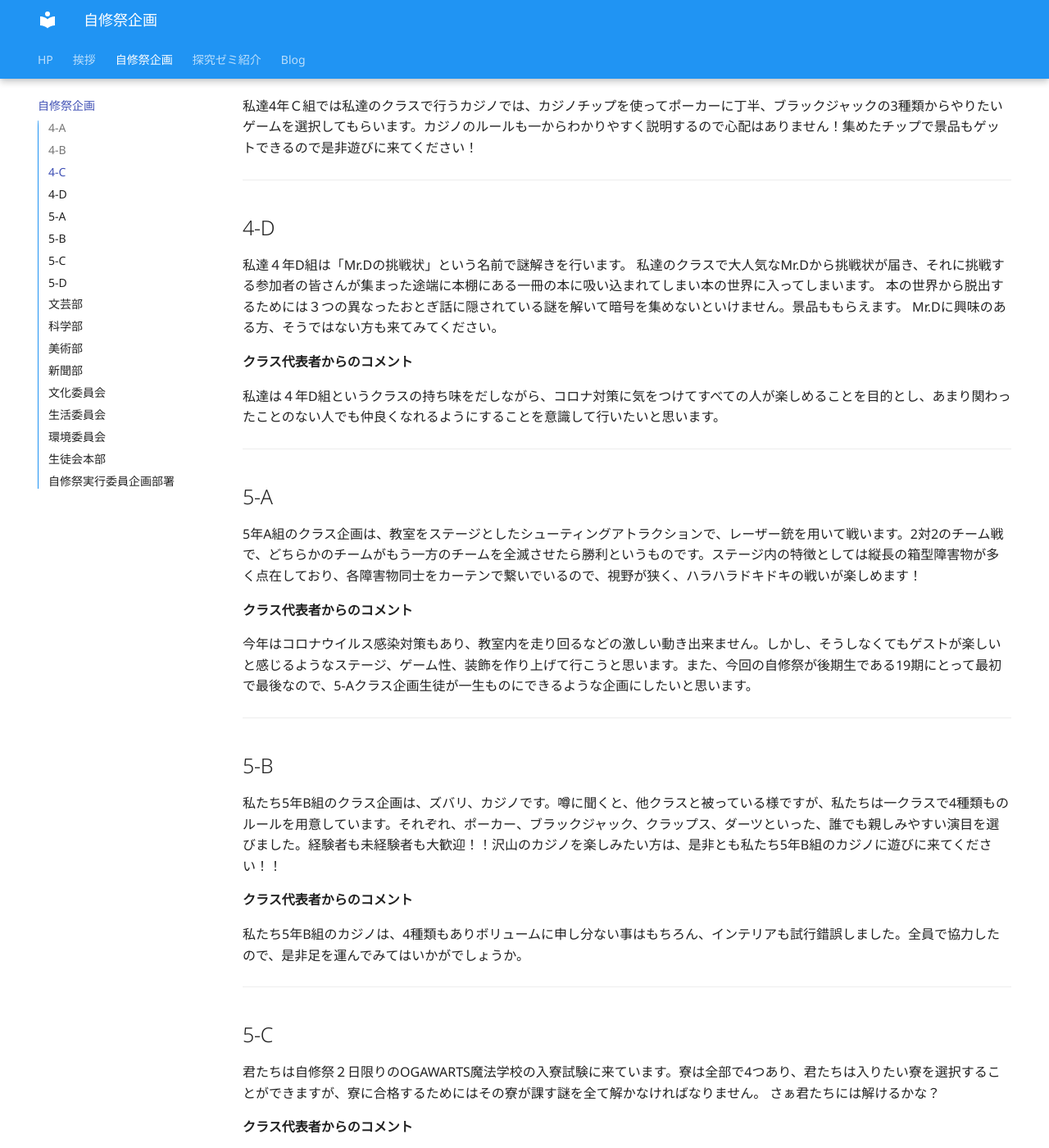
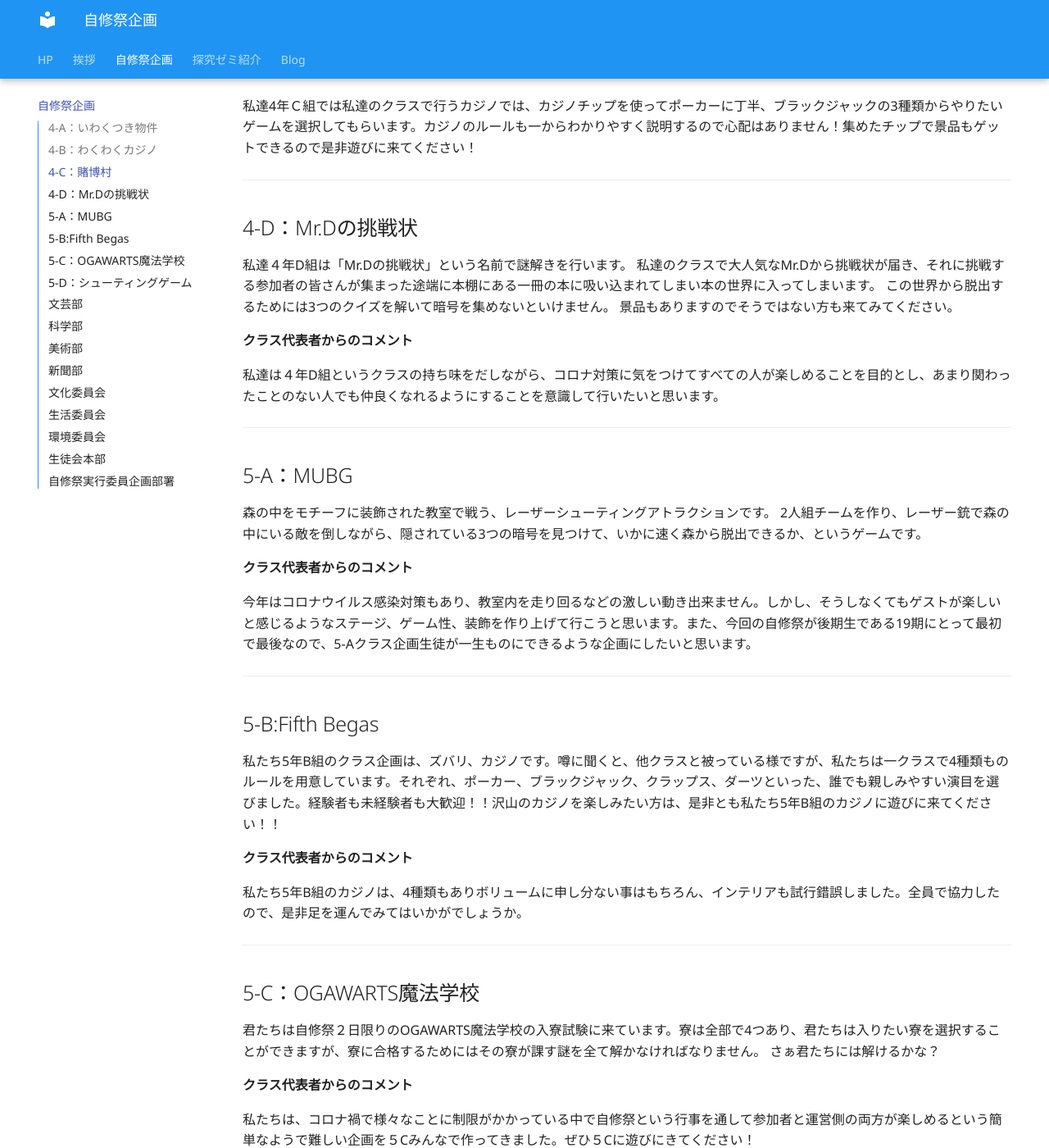
Before and after one commit to JSfes/JSfes.github.io, an MkDocs documentation site: the page built from docs/projects.md, in a window 1280 px wide and 1400 px high, scrolled down 1333 px. Shown: the whole window at 82% size. Built offline with MkDocs 1.6.1 and Material for MkDocs 9.7.7, drawn with Linux system fonts in a browser that asks for light colours; some of the changed text lies outside the part shown.

Commit message:
[Fix]: 企画の方の修正

```diff
--- a/docs/projects.md
+++ b/docs/projects.md
@@ -13,7 +13,7 @@ description: 自修祭当日に行われるクラス企画一覧
 | [実行委員](#kikaku) |  |  |  |
 
 
-## <a name='4-A'></a>4-A
+## <a name='4-A'></a>4-A：いわくつき物件
 
 私達、４年A組で行うクラス企画は、謎解き脱出ゲーム「いわくつき物件」です。
 今までの自修館にはなかった「脱出ゲーム」という試みです。
@@ -27,7 +27,7 @@ description: 自修祭当日に行われるクラス企画一覧
 
 <hr>
 
-## <a name='4-B'></a>4-B
+## <a name='4-B'></a>4-B：わくわくカジノ
 
 私達のクラス企画は「わくわくカジノ」です。その名の通り、来てくれたみんながわくわくできるカジノです。クラス内で協力して準備を進めています。生徒全員がわくわくできるように稼いだ額でランキングを付けるカスタマーズランキングなどがあり、楽しめるものが盛り沢山です！コロナ渦ということもあり、感染対策を守りながら生徒全員が楽しめるようにみんなで考えました。ぜひ遊びに来てください！
 
@@ -38,7 +38,7 @@ description: 自修祭当日に行われるクラス企画一覧
 
 <hr>
 
-## <a name='4-C'></a>4-C
+## <a name='4-C'></a>4-C：賭博村
 
 私たちのクラスは、カジノをやります！
 カジノは賭けなどあまり良くないイメージを持つ人もいると思いますが、しっかりカジノのことを知った上でゲームをすれば楽しく出来ると思います！
@@ -53,12 +53,12 @@ description: 自修祭当日に行われるクラス企画一覧
 
 <hr>
 
-## <a name='4-D'></a>4-D
+## <a name='4-D'></a>4-D：Mr.Dの挑戦状
 
 私達４年D組は「Mr.Dの挑戦状」という名前で謎解きを行います。
 私達のクラスで大人気なMr.Dから挑戦状が届き、それに挑戦する参加者の皆さんが集まった途端に本棚にある一冊の本に吸い込まれてしまい本の世界に入ってしまいます。
-本の世界から脱出するためには３つの異なったおとぎ話に隠されている謎を解いて暗号を集めないといけません。景品ももらえます。
-Mr.Dに興味のある方、そうではない方も来てみてください。
+この世界から脱出するためには3つのクイズを解いて暗号を集めないといけません。
+景品もありますのでそうではない方も来てみてください。
 
 
 **クラス代表者からのコメント**
@@ -67,9 +67,10 @@ Mr.Dに興味のある方、そうではない方も来てみてください。
 
 <hr>
 
-## <a name='5-A'></a>5-A
+## <a name='5-A'></a>5-A：MUBG
 
-5年A組のクラス企画は、教室をステージとしたシューティングアトラクションで、レーザー銃を用いて戦います。2対2のチーム戦で、どちらかのチームがもう一方のチームを全滅させたら勝利というものです。ステージ内の特徴としては縦長の箱型障害物が多く点在しており、各障害物同士をカーテンで繋いでいるので、視野が狭く、ハラハラドキドキの戦いが楽しめます！
+森の中をモチーフに装飾された教室で戦う、レーザーシューティングアトラクションです。
+2人組チームを作り、レーザー銃で森の中にいる敵を倒しながら、隠されている3つの暗号を見つけて、いかに速く森から脱出できるか、というゲームです。
 
 
 **クラス代表者からのコメント**
@@ -78,7 +79,7 @@ Mr.Dに興味のある方、そうではない方も来てみてください。
 
 <hr>
 
-## <a name='5-B'></a>5-B
+## <a name='5-B'></a>5-B:Fifth Begas
 
 私たち5年B組のクラス企画は、ズバリ、カジノです。噂に聞くと、他クラスと被っている様ですが、私たちは一クラスで4種類ものルールを用意しています。それぞれ、ポーカー、ブラックジャック、クラップス、ダーツといった、誰でも親しみやすい演目を選びました。経験者も未経験者も大歓迎！！沢山のカジノを楽しみたい方は、是非とも私たち5年B組のカジノに遊びに来てください！！
 
@@ -89,7 +90,7 @@ Mr.Dに興味のある方、そうではない方も来てみてください。
 
 <hr>
 
-## <a name='5-C'></a>5-C
+## <a name='5-C'></a>5-C：OGAWARTS魔法学校
 
 君たちは自修祭２日限りのOGAWARTS魔法学校の入寮試験に来ています。寮は全部で4つあり、君たちは入りたい寮を選択することができますが、寮に合格するためにはその寮が課す謎を全て解かなければなりません。
 さぁ君たちには解けるかな？
@@ -101,7 +102,7 @@ Mr.Dに興味のある方、そうではない方も来てみてください。
 
 <hr>
 
-## <a name='5-D'></a>5-D
+## <a name='5-D'></a>5-D：シューティングゲーム
 
 私たちのクラスはシューティングゲームを行います。ステージは3つあり射的・ストラックアウト・輪投げがあります。高得点を出した人には景品がついてきます！
 
@@ -167,6 +168,5 @@ A棟4Fホームで各々が実験したことについてまとめたポスタ
 
 ## <a name='kikaku'></a>自修祭実行委員企画部署
 
-企画部書では校内スタンプラリーを実施します！
-ゼミや校内企画をまわり、スタンプ5個以上の方には豪華景品が！？
-ぜひ企画見学のお供に立ち寄ってくださいね。
+校内スタンプラリーを実施します！
+セミナー33にてスタンプラリー用紙を配布し、ゼミや校内企画をまわり、スタンプを5個以上集めて自修祭を楽しみましょう！
```
